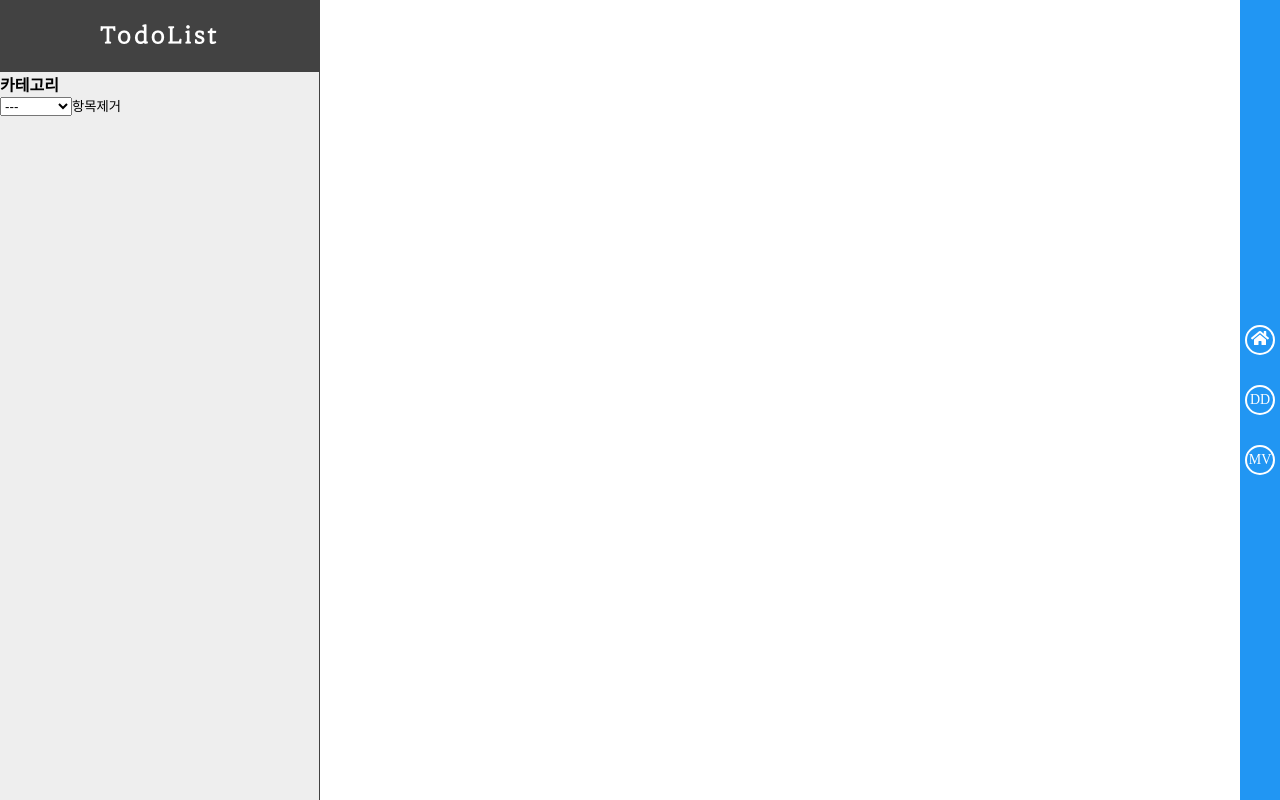
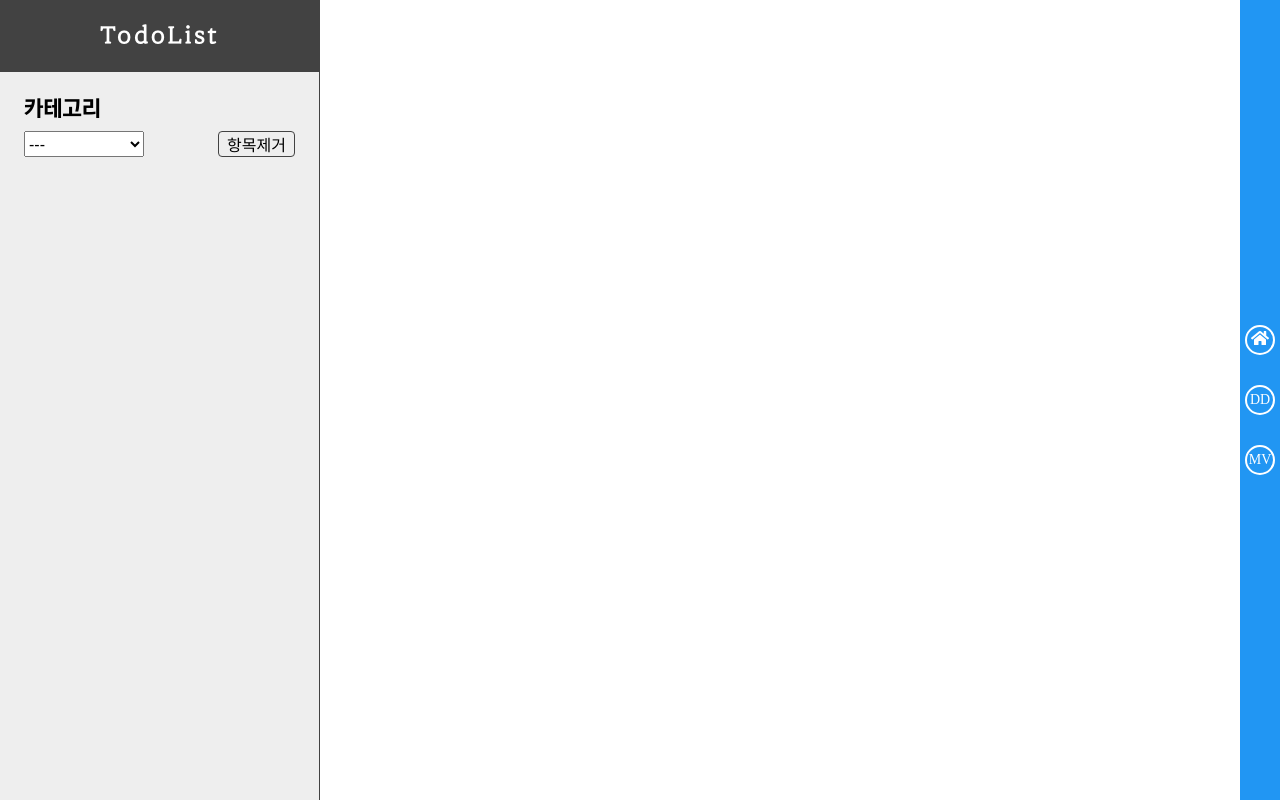
Before and after one commit to sktmcode93/resume, a React (Create React App) app: page /todo-list in a window 1280 px wide. Built offline with nearby package versions, Linux system fonts and the light colour scheme.

Commit message:
modify : change style

```diff
--- a/src/styles/css/portfolio.css
+++ b/src/styles/css/portfolio.css
@@ -293,6 +293,47 @@
   font-family: "MaruBuriR";
 }
 
+#todo-list > aside > ul {
+  width: 100%;
+  margin-top: 24px;
+  padding: 0 24px;
+}
+
+#todo-list > aside > ul > li {
+  width: 100%;
+}
+
+#todo-list > aside > ul > li > h4 {
+  font-size: 22px;
+  font-family: "NexonGothicB";
+  margin-bottom: 10px;
+}
+
+#todo-list > aside > ul > li > div {
+  display: -webkit-box;
+  display: -ms-flexbox;
+  display: flex;
+  -webkit-box-orient: horizontal;
+  -webkit-box-direction: normal;
+      -ms-flex-direction: row;
+          flex-direction: row;
+  -webkit-box-pack: justify;
+      -ms-flex-pack: justify;
+          justify-content: space-between;
+}
+
+#todo-list > aside > ul > li > div > select {
+  width: 120px;
+  font-size: 16px;
+}
+
+#todo-list > aside > ul > li > div > button {
+  border-radius: 4px;
+  border: 1px solid #424242;
+  padding: 0 8px;
+  font-size: 16px;
+}
+
 #todo-list > section {
   width: calc(100% - 320px);
 }
--- a/src/styles/css/reset.css
+++ b/src/styles/css/reset.css
@@ -31,3 +31,7 @@ button {
   background-color: transparent;
   cursor: pointer;
 }
+
+select {
+  outline: none;
+}
--- a/src/styles/scss/portfolio.scss
+++ b/src/styles/scss/portfolio.scss
@@ -202,6 +202,38 @@
             letter-spacing: 3px;
             font-family: $font2;
         }
+
+        >ul {
+            width: 100%;
+            margin-top: 24px;
+            padding: 0 24px;
+
+            >li {
+                width: 100%;
+
+                >h4 {
+                    font-size: 22px;
+                    font-family: $font3;
+                    margin-bottom: 10px;
+                }
+
+                >div {
+                    @include flex-style($justifyVal : space-between);
+
+                    >select {
+                        width: 120px;
+                        font-size: 16px;
+                    }
+
+                    >button {
+                        border-radius: 4px;
+                        border: 1px solid $gray800;
+                        padding: 0 8px;
+                        font-size: 16px;
+                    }
+                }
+            }
+        }
     }
 
     >section {
--- a/src/styles/scss/reset.scss
+++ b/src/styles/scss/reset.scss
@@ -32,3 +32,7 @@ button {
     background-color: transparent;
     cursor: pointer;
 }
+
+select {
+    outline: none;
+}
```
